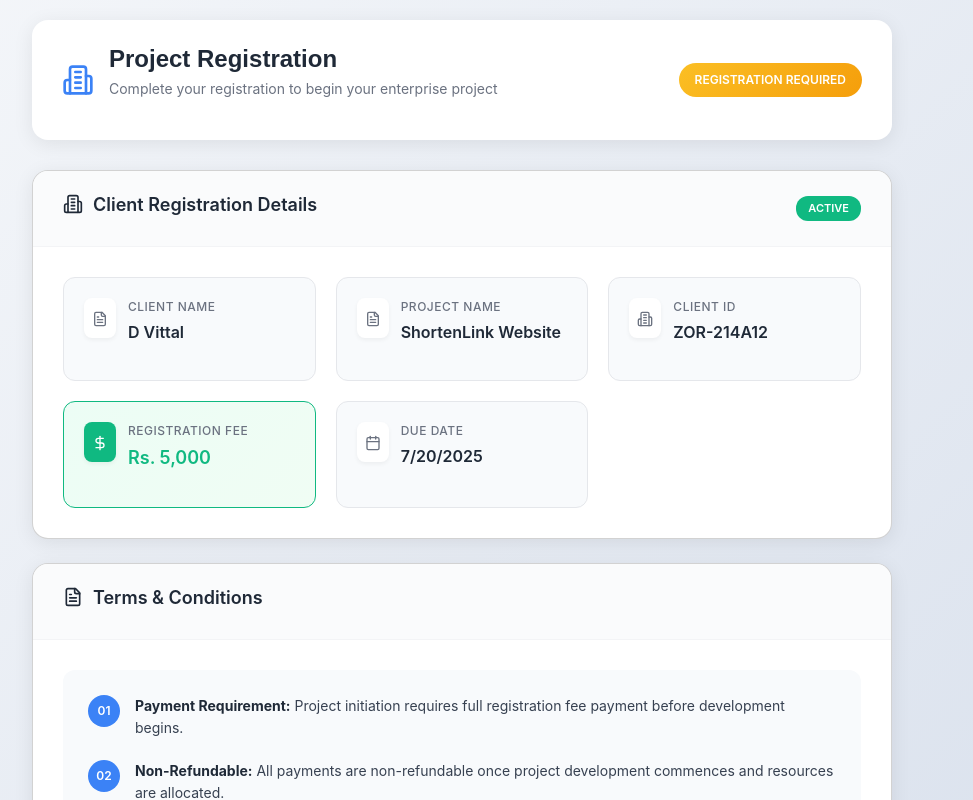
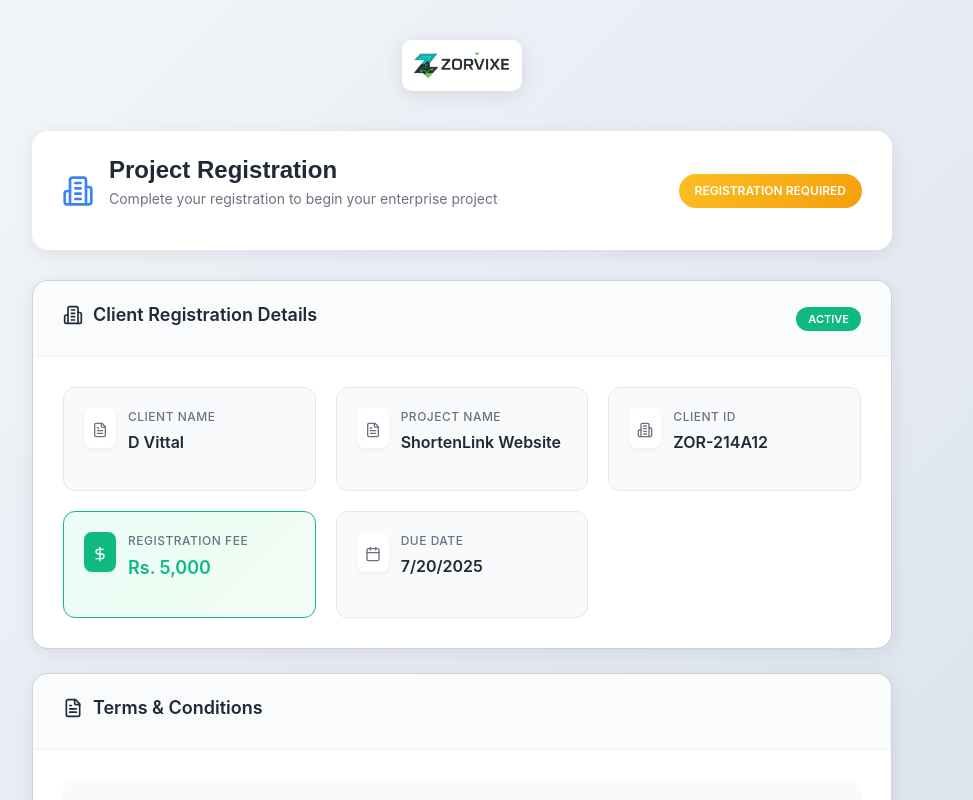
Before and after one commit to One-Solutions-2024/zorvixe, a React (Create React App) app in the folder zorvixe/: page /sales/registration/payment/4vXcZpLmKjQ8aTyNfRbEoWg7HdUs29qT in a window 1280 px wide. Shown: the top 800 px of the page, without its empty margins (178-1151 px from the left). Built offline with nearby package versions, Linux system fonts and the light colour scheme.

Commit message:
first commit

```diff
--- a/zorvixe/src/components/payment.css
+++ b/zorvixe/src/components/payment.css
@@ -806,3 +806,16 @@ body {
   margin-top: 10px;
   font-size: 14px;
 }
+.logo_payment{
+  width: 120px;
+  height: auto;
+  margin-bottom: 20px;
+  display: block;
+  margin-left: auto;
+  margin-right: auto;
+  background-color: #fff;
+  border-radius: 10px;
+  padding: 10px;
+  box-shadow: 0 4px 20px rgba(0, 0, 0, 0.1);
+  transition: transform 0.3s ease;
+}
--- a/zorvixe/src/components/payment.js
+++ b/zorvixe/src/components/payment.js
@@ -1,6 +1,7 @@
 import React, { useState, useRef } from 'react';
 import { Building2, CreditCard, Upload, Check, Calendar, DollarSign, FileText, QrCode, Trash2 } from 'lucide-react';
 import './payment.css';
+import { useNavigate } from 'react-router-dom';
 
 const Payment = () => {
   const [file, setFile] = useState(null);
@@ -9,6 +10,7 @@ const Payment = () => {
   const [dragActive, setDragActive] = useState(false);
   const [referenceId, setReferenceId] = useState('');
   const fileInputRef = useRef(null);
+  const navigate = useNavigate();
 
   // Payment details (would normally come from props or context)
   const paymentDetails = {
@@ -115,11 +117,11 @@ const Payment = () => {
         setReferenceId(data.referenceId);
         setIsSubmitted(true);
       } else {
-        throw new Error(data.message || 'Failed to submit registration');
+        throw new Error('We’ve received your payment, but it’s still being verified. Please wait around 50 seconds before trying to upload your receipt again.');
       }
     } catch (error) {
-      console.error('Submission error:', error);
-      alert(`Error: ${error.message}`);
+      console.error('We’ve received your payment, but it’s still being verified. Please wait around 50 seconds before trying to upload your receipt again.');
+      alert('We’ve received your payment, but it’s still being verified. Please wait around 50 seconds before trying to upload your receipt again.');
     }
   };
 
@@ -145,9 +147,10 @@ const Payment = () => {
                 <li>Project kickoff within 24-48 hours</li>
               </ul>
             </div>
-            <button className="back-btn" onClick={() => window.location.reload()}>
-              Submit Another Payment
+            <button className="back-btn" onClick={() => navigate('/')}>
+              Go to Home
             </button>
+
           </div>
         </div>
       </div>
@@ -157,6 +160,9 @@ const Payment = () => {
   return (
     <div className="payment-container">
       {/* Header */}
+      <div className="header">
+        <img src="/assets/img/zorvixe_logo.png" alt="Zorvixe Logo" className="logo_payment" />
+      </div>
       <div className="header-section">
         <div className="header-content">
           <Building2 size={32} className="header-icon" />
@@ -384,7 +390,7 @@ const Payment = () => {
                 </div>
                 <div className="upload-success">
                   <Check size={16} />
-                  <span>Receipt uploaded to Cloudinary</span>
+                  <span>Receipt uploaded</span>
                 </div>
               </div>
             ) : (
@@ -399,7 +405,7 @@ const Payment = () => {
                   {imageLoading ? (
                     <div className="upload-loading">
                       <div className="loading-spinner"></div>
-                      <span>Uploading to Cloudinary...</span>
+                      <span>Uploading...</span>
                     </div>
                   ) : (
                     <>
```
